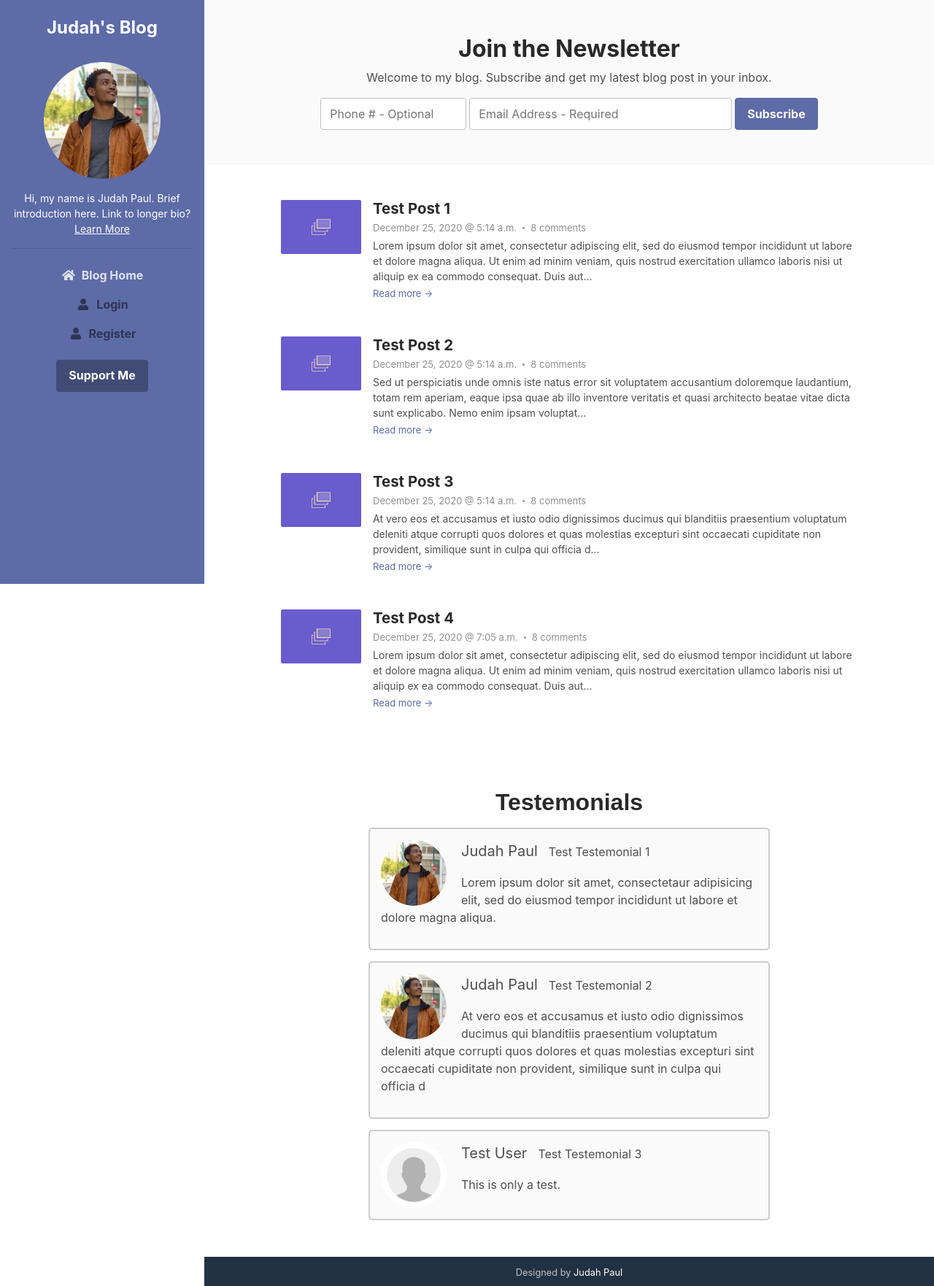
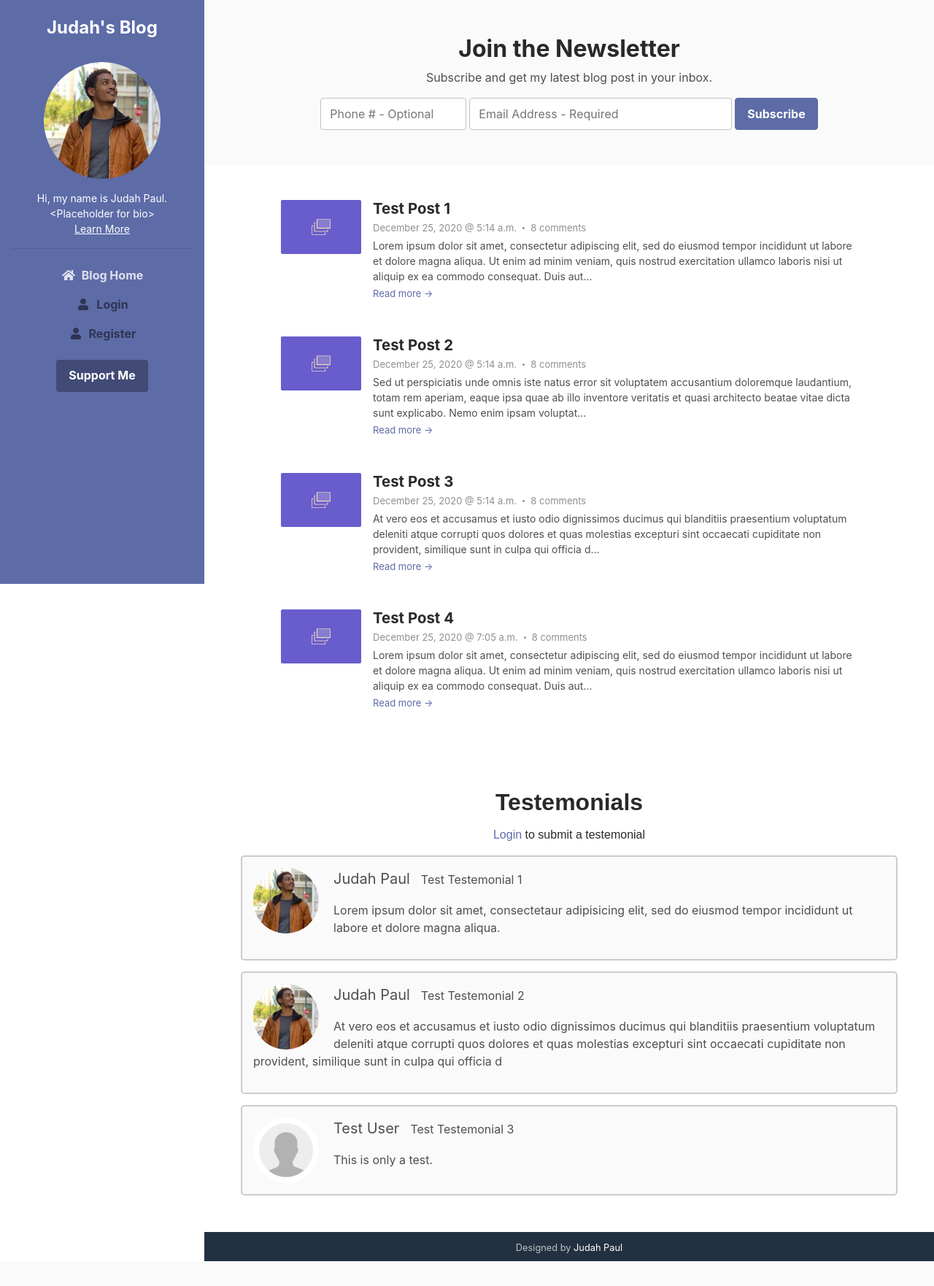
Before and after one commit to judahpaul16/Django-One-Pager, a Django app: page / in a window 1280 px wide. Shown: the whole page at 73% size. After the commit the page ends 1728 px from the top, so only its background shows below. Run offline with Django 3.2, Linux system fonts and the light colour scheme; data comes from the database, SQL or seed files in the repository; both versions use the stored data as it was after the commit; some libraries are stand-ins or nearby versions.

Commit message:
More Tweaks

```diff
--- a/one_pager/blog/views.py
+++ b/one_pager/blog/views.py
@@ -3,6 +3,7 @@ from django.contrib.auth.mixins import LoginRequiredMixin, UserPassesTestMixin
 from django.shortcuts import render, get_object_or_404
 from django.contrib.auth.models import User
 from .models import Post, Testemonial
+from django import forms
 
 class PostListView(ListView):
     model = Post
@@ -60,6 +61,13 @@ class TestemonialCreateView(LoginRequiredMixin, CreateView):
     model = Testemonial
     template_name = 'testemonial_form.html'
     fields = ['title', 'content']
+    widgets = {
+        'content' : forms.Textarea(attrs={
+            'rows': '5',
+            'cols': '90',
+            'maxlength': '240',
+        }),
+    }
 
     def form_valid(self, form):
         form.instance.author = self.request.user
@@ -69,6 +77,13 @@ class TestemonialUpdateView(LoginRequiredMixin, UserPassesTestMixin, UpdateView)
     model = Testemonial
     template_name = 'testemonial_form.html'
     fields = ['title', 'content']
+    widgets = {
+        'content' : forms.Textarea(attrs={
+            'rows': '5',
+            'cols': '90',
+            'maxlength': '240',
+        }),
+    }
 
     def form_valid(self, form):
         form.instance.author = self.request.user
--- a/one_pager/profiles/forms.py
+++ b/one_pager/profiles/forms.py
@@ -5,6 +5,8 @@ from .models import Profile
 
 class UserRegisterForm(UserCreationForm):
 	email = forms.EmailField()
+	first_name = forms.CharField(required=True)
+	last_name = forms.CharField(required=True)
 
 	class Meta:
 		model = User
@@ -12,6 +14,8 @@ class UserRegisterForm(UserCreationForm):
 
 class UserUpdateForm(forms.ModelForm):
 	email = forms.EmailField()
+	first_name = forms.CharField(required=True)
+	last_name = forms.CharField(required=True)
 
 	class Meta:
 		model = User
--- a/one_pager/templates/base.html
+++ b/one_pager/templates/base.html
@@ -36,7 +36,7 @@
 				<div class="profile-section pt-3 pt-lg-0">
 				    <img class="profile-image mb-3 rounded-circle mx-auto" src="{% static 'assets/images/default.jpg' %}" alt="image" >
 
-					<div class="bio mb-3">Hi, my name is Judah Paul. Brief introduction here. Link to longer bio?<br><a href="#">Learn More</a></div><!--//bio-->
+					<div class="bio mb-3">Hi, my name is Judah Paul. &lt;Placeholder for bio&gt;<br><a href="#">Learn More</a></div><!--//bio-->
 			        <hr>
 				</div><!--//profile-section-->
 
--- a/one_pager/templates/index.html
+++ b/one_pager/templates/index.html
@@ -5,7 +5,7 @@
     <section class="cta-section theme-bg-light py-5">
         <div class="container text-center">
             <h2 class="heading">Join the Newsletter</h2>
-            <div class="intro">Welcome to my blog. Subscribe and get my latest blog post in your inbox.</div>
+            <div class="intro">Subscribe and get my latest blog post in your inbox.</div>
             <form class="signup-form form-inline justify-content-center pt-3">
                 {% csrf_token %}
                 <div class="form-group">
--- a/one_pager/templates/post_detail.html
+++ b/one_pager/templates/post_detail.html
@@ -13,7 +13,7 @@
         <div class="blog-post-body">
             <figure class="blog-banner">
                 <img class="img-fluid" style="margin: 10px auto 20px; display: block;" src="{{ post.post_image.url }}" alt="image">
-                <figcaption class="mt-2 text-center image-caption">Image Credit: <a href="#" target="_blank">Placeholder for image credit</a></figcaption>
+                <figcaption class="mt-2 text-center image-caption">Image Credit: <a href="#" target="_blank">&lt;Placeholder for image credit&gt;</a></figcaption>
             </figure>
             <p>{{ post.content }}</p>
         </div>
--- a/one_pager/templates/post_form.html
+++ b/one_pager/templates/post_form.html
@@ -12,7 +12,8 @@
                     {{ form|crispy }}
                 </fieldset>
                 <div class="form-group">
-                    <button class="btn btn-primary" type="submit">Publish</button>
+                    <button class="btn btn-primary mr-2" type="submit">Publish</button>
+                    <a class="btn btn-primary" href="{% url 'home' %}">Cancel</a>
                 </div>
             </form>
         </div>
--- a/one_pager/templates/register.html
+++ b/one_pager/templates/register.html
@@ -13,7 +13,8 @@
                         {{ form|crispy }}
                     </fieldset>
                     <div class="form-group">
-                        <button class="btn btn-primary" type="submit">Create Account</button>
+                        <button class="btn btn-primary mr-2" type="submit">Create Account</button>
+                        <a class="btn btn-primary" href="{% url 'home' %}">Cancel</a>
                     </div>
                 </form>
                 <div class="border-top pt-3">
--- a/one_pager/templates/testemonial.html
+++ b/one_pager/templates/testemonial.html
@@ -5,7 +5,7 @@
         border: 2px solid #ccc;
         border-radius: 5px;
         padding: 15px;
-        margin: 15px 225px;
+        margin: 15px 50px;
         }
 
         .container2::after {
@@ -38,14 +38,21 @@
         }
     </style>
 
-    <h2 style="text-align: center; font-family: Arial;">Testemonials</h2>
+    <h2 style="text-align: center; font-family: Arial;">
+        Testemonials
+        {% if not user.is_authenticated %}
+            <br><small style="font-size: medium;"><a href="{% url 'login' %}">Login</a> to submit a testemonial</small>
+        {% endif %}
+    </h2>
+
     {% for testemonial in testemonials %}
         <div class="container2 theme-bg-light">
             <img src="{{ testemonial.author.profile.image.url }}" alt="Avatar" style="width:90px">
             <p><span>{{ testemonial.author.first_name }} {{ testemonial.author.last_name }}</span>{{ testemonial.title }}</p>
             <p>{{ testemonial.content }}</p>
             {% if user.is_authenticated and user == testemonial.author %}
-                <form class="form-inline">
+                <form>
+                    <br>
                     <a class="btn btn-primary mr-2" type="submit" href="{% url 'testemonial-update' testemonial.id testemonial.slug %}">Edit</a>
                     <a class="btn btn-primary" type="submit" href="{% url 'testemonial-delete' testemonial.id testemonial.slug %}">Delete</a>
                 </form>
--- a/one_pager/templates/testemonial_form.html
+++ b/one_pager/templates/testemonial_form.html
@@ -11,7 +11,8 @@
                     {{ form|crispy }}
                 </fieldset>
                 <div class="form-group">
-                    <button class="btn btn-primary" type="submit">Submit</button>
+                    <button class="btn btn-primary mr-2" type="submit">Submit</button>
+                    <a class="btn btn-primary" href="{% url 'home' %}">Cancel</a>
                 </div>
             </form>
         </div>
```
Also changed, not shown: one_pager/db.sqlite3.
